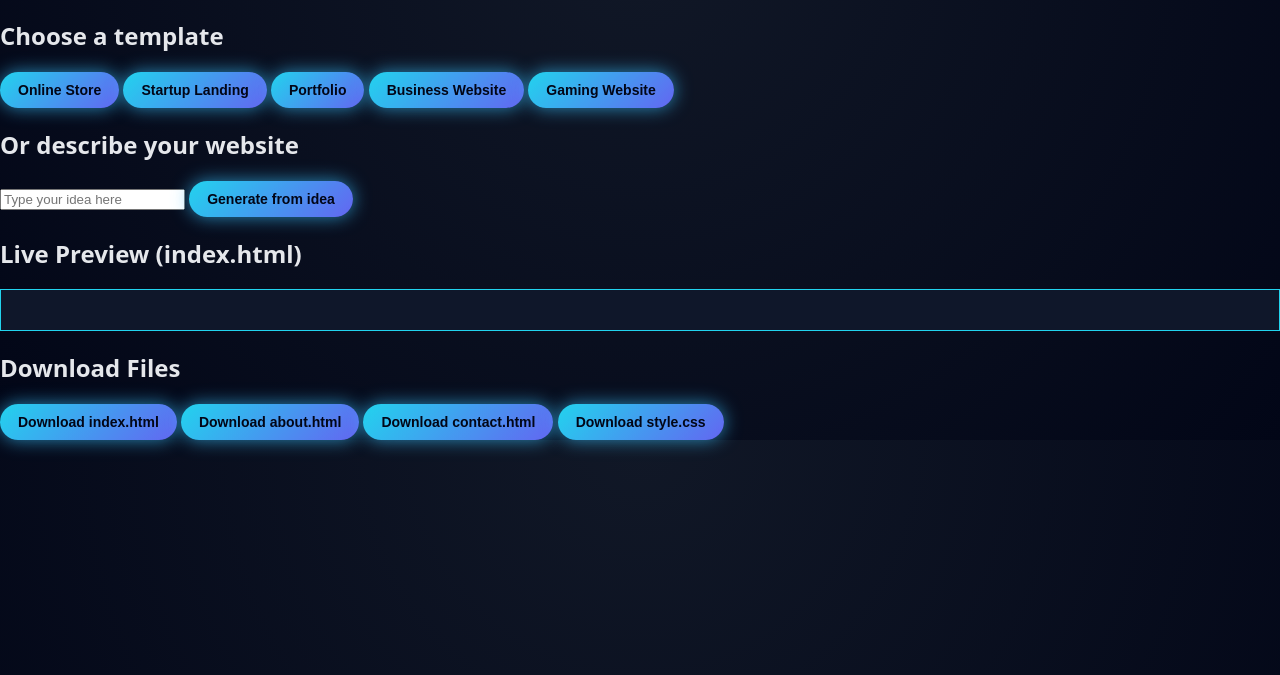
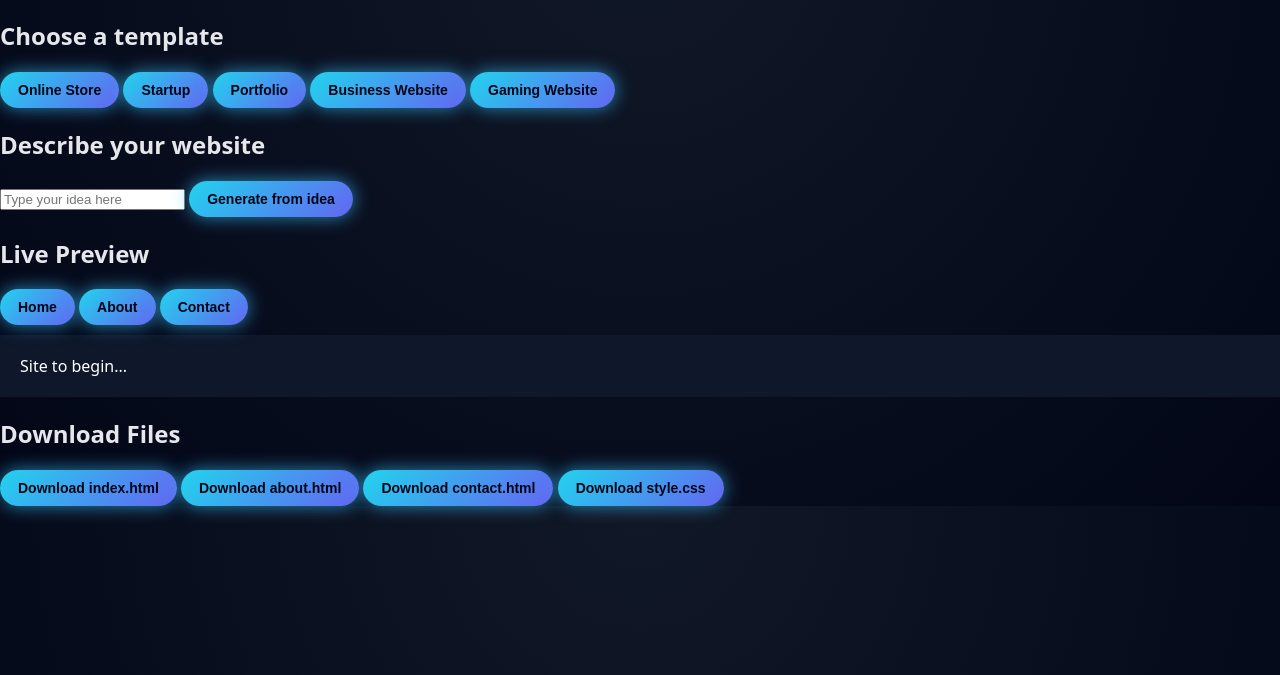
Before and after one commit to zeiterjosh-cloud/ai-website-generator, a website: page public/index.html in a window 1280 px wide. Shown: the part 67-742 px from the top of the page. Drawn offline with Linux system fonts and the light colour scheme.

Commit message:
Update index.html

```diff
--- a/public/index.html
+++ b/public/index.html
@@ -11,17 +11,25 @@
 
   <h2>Choose a template</h2>
   <button onclick="generateFromTemplate('store')">Online Store</button>
-  <button onclick="generateFromTemplate('startup')">Startup Landing</button>
+  <button onclick="generateFromTemplate('startup')">Startup</button>
   <button onclick="generateFromTemplate('portfolio')">Portfolio</button>
   <button onclick="generateFromTemplate('business')">Business Website</button>
   <button onclick="generateFromTemplate('gaming')">Gaming Website</button>
 
-  <h2>Or describe your website</h2>
+  <h2>Describe your website</h2>
   <input id="ideaInput" placeholder="Type your idea here">
   <button onclick="generateFromIdea()">Generate from idea</button>
 
-  <h2>Live Preview (index.html)</h2>
-  <div id="preview" style="padding:20px; background:#0f172a; color:white; border:1px solid #22d3ee;"></div>
+  <h2>Live Preview</h2>
+  <div id="preview-tabs" style="margin-bottom: 10px;">
+    <button onclick="switchPreview('index.html')" id="tab-index">Home</button>
+    <button onclick="switchPreview('about.html')" id="tab-about">About</button>
+    <button onclick="switchPreview('contact.html')" id="tab-contact">Contact</button>
+  </div>
+
+  <div id="preview" style="padding: 20px; background: #0f172a; color: white;">
+    Site to begin...
+  </div>
 
   <h2>Download Files</h2>
   <button onclick="downloadFile('index.html')">Download index.html</button>
```
